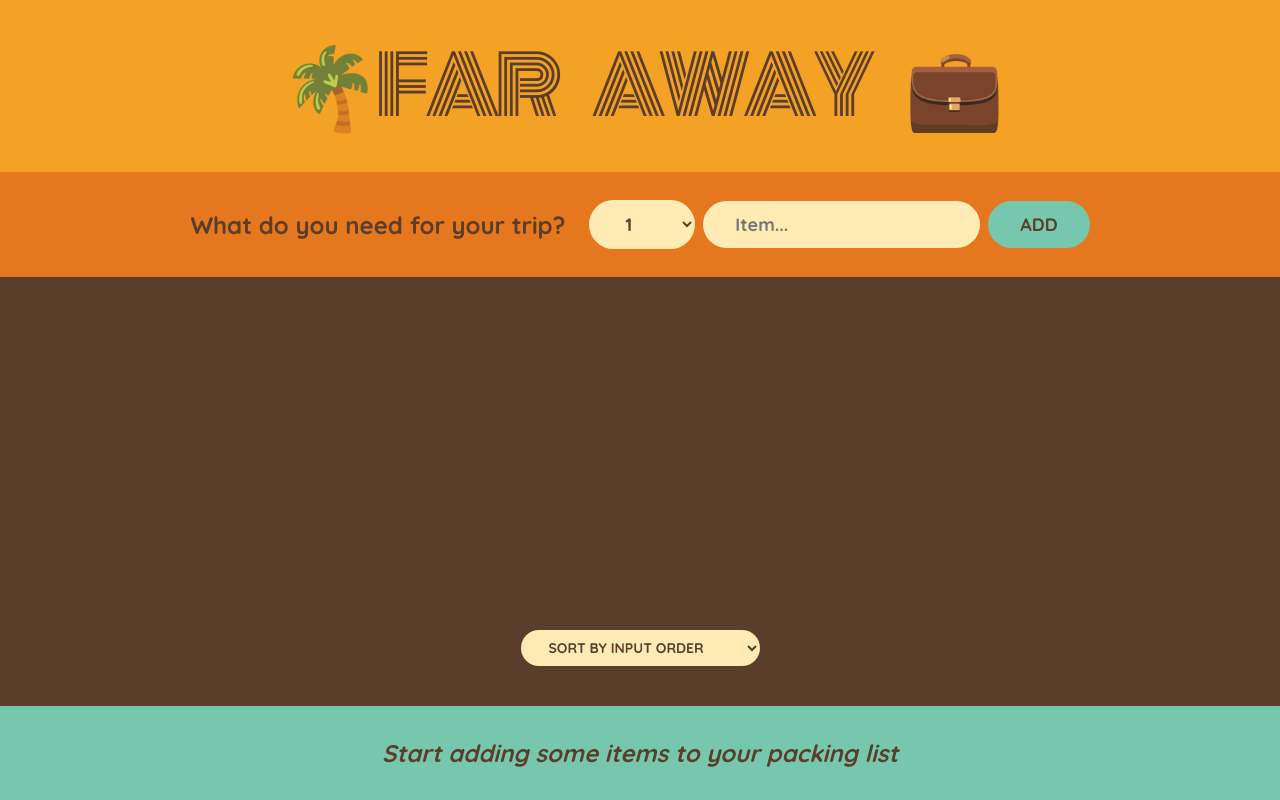
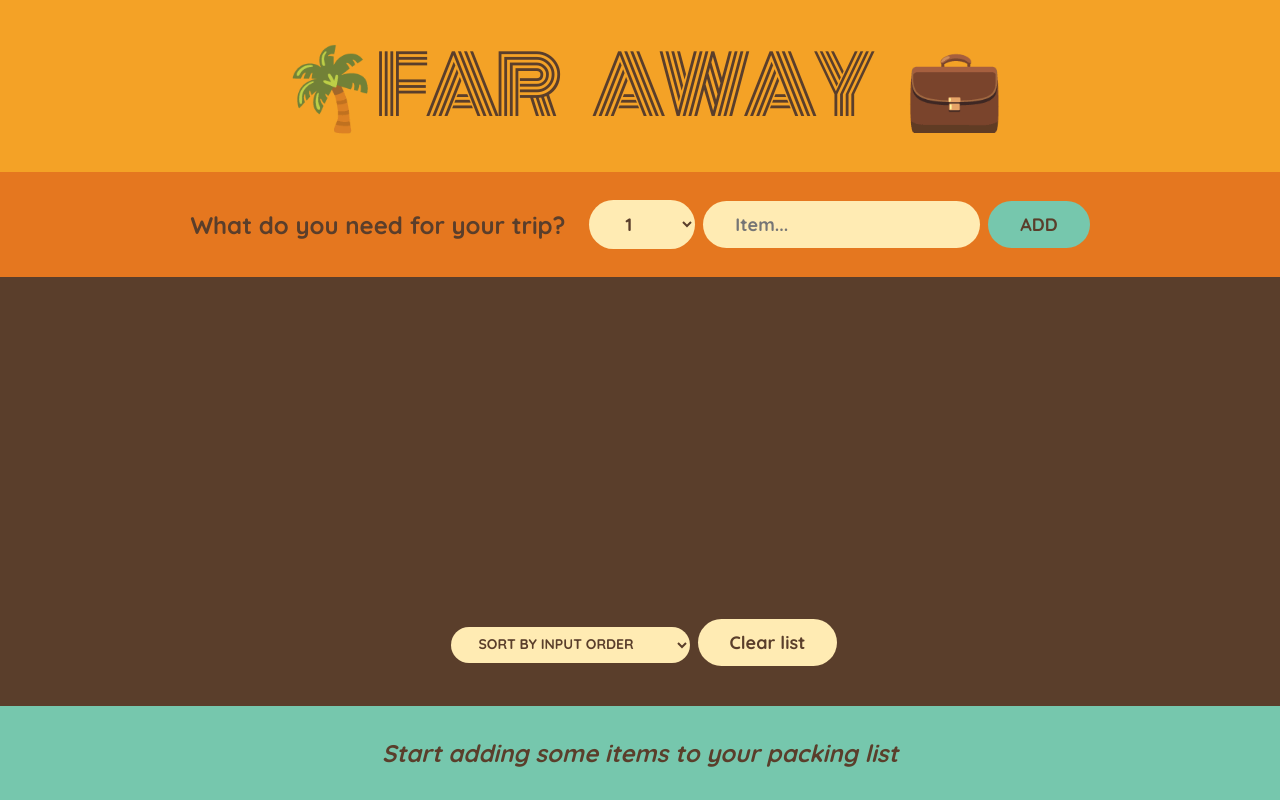
Before and after one commit to khanhpiu28/react-travel-list, a React (Create React App) app: page / in a window 1280 px wide. Built offline with nearby package versions, Linux system fonts and the light colour scheme.

Commit message:
clearing the list

```diff
--- a/src/App.js
+++ b/src/App.js
@@ -19,6 +19,11 @@
     );
   }
 
+  function handleClearList() {
+    const confirmed = window.confirm("Are you sure want to delete all items");
+    setItems([]);
+  }
+
   return (
     <div className="app">
       <Logo />
@@ -27,6 +32,7 @@
         items={items}
         onDeleteItem={handleDeleteItem}
         onToggleItem={handleToggleItem}
+        onClearList={handleClearList}
       />
       <Stats items={items} />
     </div>
@@ -77,7 +83,7 @@
   );
 }
 
-function PackingList({ items, onDeleteItem, onToggleItem }) {
+function PackingList({ items, onDeleteItem, onToggleItem, onClearList }) {
   const [sortBy, setSortBy] = useState("input");
 
   let sortedItems;
@@ -113,6 +119,7 @@
           <option value="description">Sort by description</option>
           <option value="packed">Sort by packed status</option>
         </select>
+        <button onClick={onClearList}>Clear list</button>
       </div>
     </div>
   );
```
